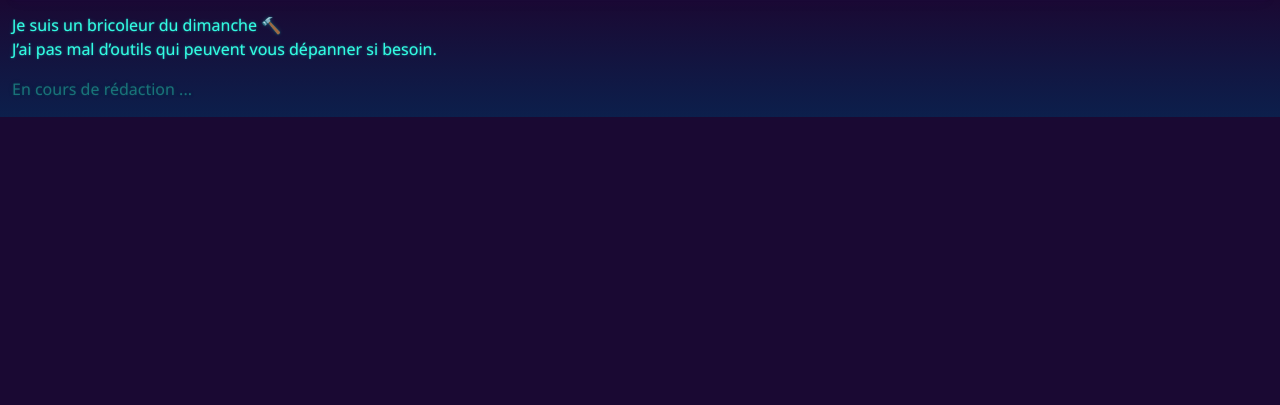
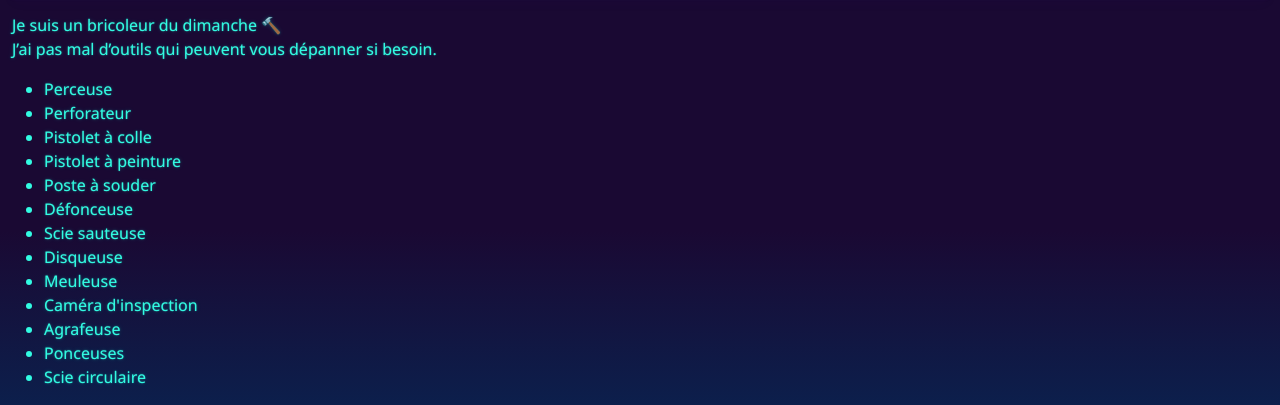
Before and after one commit to cognhacker/wa, a website: page public/html/heuzef/outillage.html in a window 1280 px wide. Shown: the part 464-869 px from the top of the page. Before the commit the page ends 800 px from the top, so only its background shows below. Drawn offline with Linux system fonts and the light colour scheme.

Commit message:
Update outillage.html

```diff
--- a/public/html/heuzef/outillage.html
+++ b/public/html/heuzef/outillage.html
@@ -23,7 +23,21 @@
       J’ai pas mal d’outils qui peuvent vous dépanner si besoin.
     </p>
     <p class="text-muted">
-      En cours de rédaction ...
+      <ul>
+        <li>Perceuse</li>
+        <li>Perforateur</li>
+        <li>Pistolet à colle</li>
+        <li>Pistolet à peinture</li>
+        <li>Poste à souder</li>
+        <li>Défonceuse</li>
+        <li>Scie sauteuse</li>
+        <li>Disqueuse</li>
+        <li>Meuleuse</li>
+        <li>Caméra d'inspection</li>
+        <li>Agrafeuse</li>
+        <li>Ponceuses</li>
+        <li>Scie circulaire</li>
+      </ul>
     </p>
   </div>
 
```
